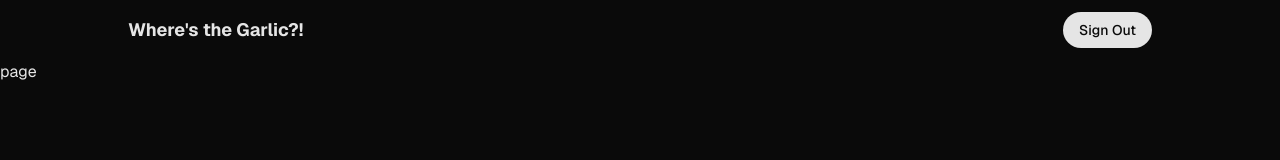
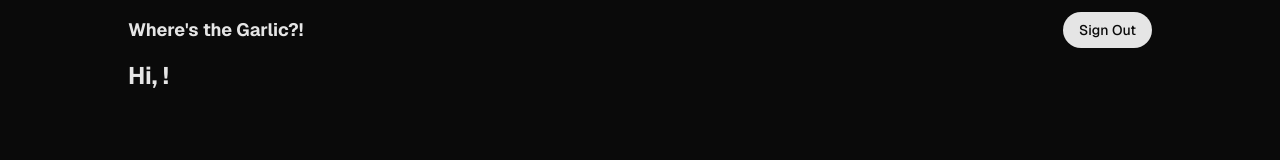
Before and after one commit to internetdrew/wheres-the-garlic, a Next.js app: page /dashboard in a window 1280 px wide. Shown: the top 160 px of the page. Built offline with nearby package versions, Linux system fonts and the light colour scheme; no server answers.

Commit message:
add main element and manage margins

```diff
--- a/app/(application)/dashboard/page.tsx
+++ b/app/(application)/dashboard/page.tsx
@@ -1,7 +1,20 @@
+import { createClient } from '@/utils/supabase/server';
 import React from 'react';
 
-const page = () => {
-  return <div>page</div>;
+const page = async () => {
+  const supabase = await createClient();
+
+  const {
+    data: { user },
+  } = await supabase.auth.getUser();
+
+  return (
+    <main className='max-w-screen-lg mx-4 lg:mx-auto'>
+      <h1 className='text-2xl font-bold'>
+        Hi, {user?.user_metadata.full_name}!
+      </h1>
+    </main>
+  );
 };
 
 export default page;
```
